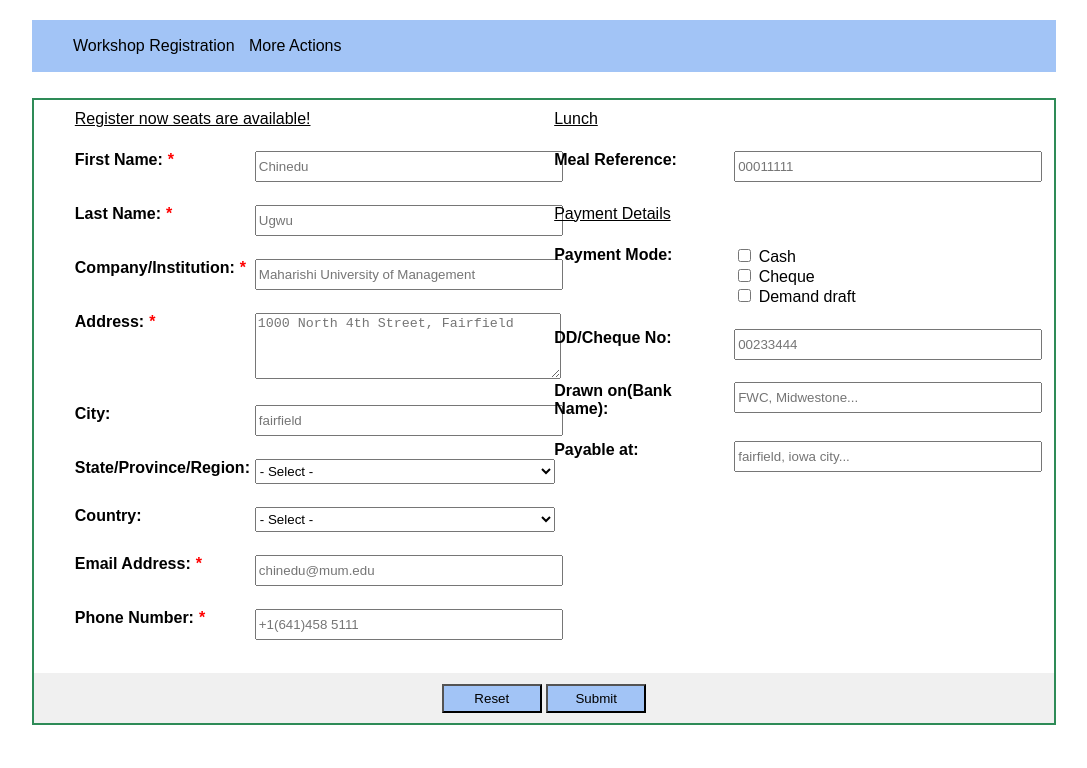
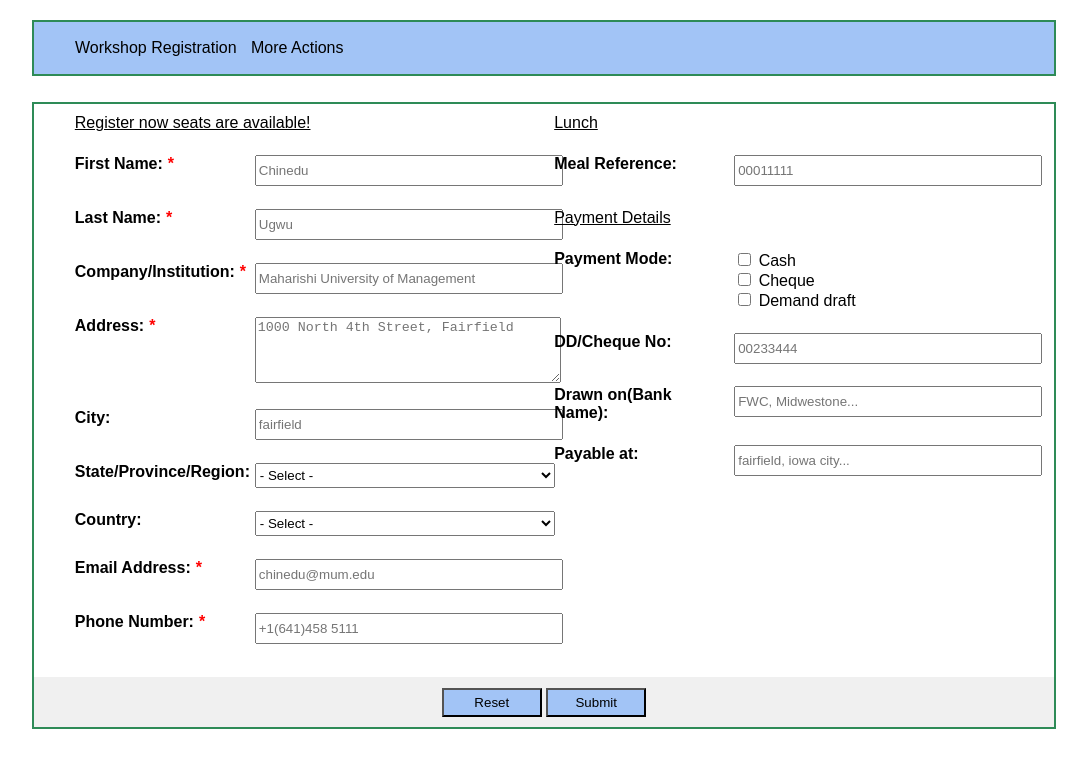
Before and after one commit to urbanno1/urbanno1.github.io, a plain HTML site: page lab4/index.html in a window 1280 px wide. Shown: the whole page, without its empty margins (96-1183 px from the left). Drawn offline with Linux system fonts and the light colour scheme.

Commit message:
added border to header

```diff
--- a/lab4/lab4.css
+++ b/lab4/lab4.css
@@ -40,6 +40,7 @@ header {
     margin: 20px 10% 2% 10%;
     background-color: #a2c4f6;
     padding: 1px;
+    border: 2px solid seagreen;
 }
 
 nav ul >li {
```
